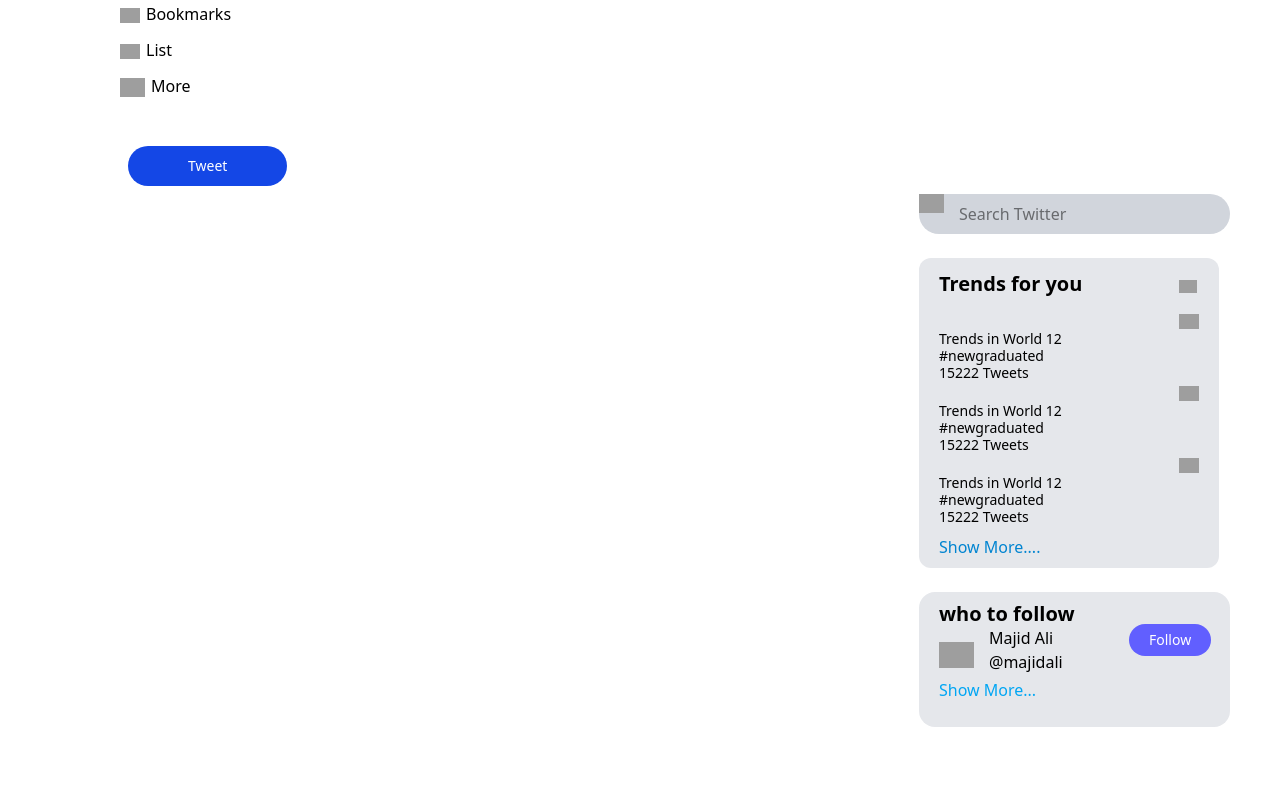
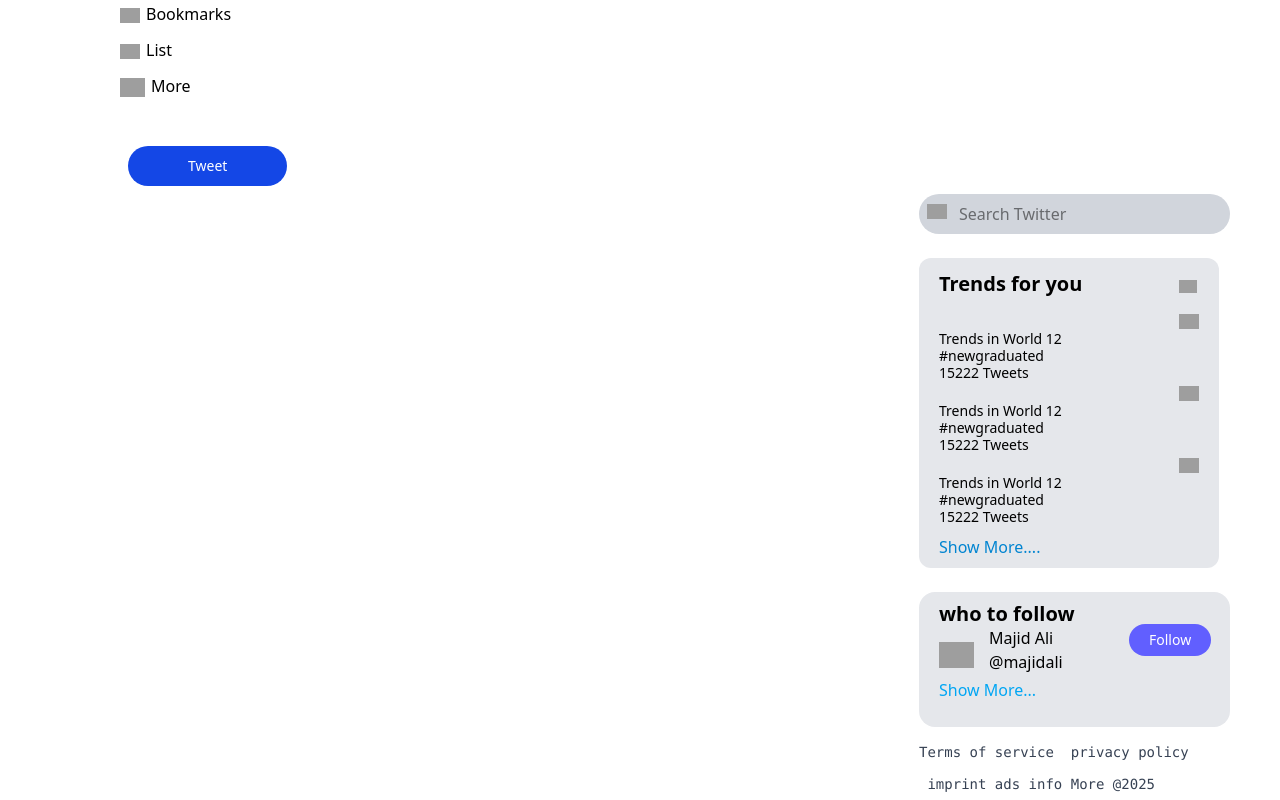
Before and after one commit to Majid-Ali005/Twitter_Design_Clone_Next.JS-, a Next.js app in the folder twitter-clone/: page / in a window 1280 px wide. Shown: the part 300-1100 px from the top of the page. Before the commit the page ends 1027 px from the top, so only its background shows below. Built offline with nearby package versions, Linux system fonts and the light colour scheme; grey boxes are pictures that could not be loaded.

Commit message:
right side is complete but designing and improvment is remaining.

```diff
--- a/twitter-clone/app/rightSide/RightSide.jsx
+++ b/twitter-clone/app/rightSide/RightSide.jsx
@@ -5,10 +5,10 @@
     return (
         <>
             <div className="float-right mr-[50px] mt-[-480]">
-   <img src="https://encrypted-tbn0.gstatic.com/images?q=tbn:ANd9GcR2NXf1RfbZp1i89Q23OCXyZYYZr-hF3aWp_vO74CGsv3lNX3Df7sYnUGg3kleXCaxOmHc&usqp=CAU"
-   width={25}
-   height={25}
-   className="mt[px] absolute z-50"
+                <img src="https://static-00.iconduck.com/assets.00/search-icon-2048x2048-cmujl7en.png"
+                    width={20}
+                    height={20}
+                    className="mt-[10px] ml-2 absolute z-50"
                 />
 
                 <input type="text" placeholder="Search Twitter" className="bg-gray-300 px-[40px] py-2 rounded-4xl relative" />
@@ -99,6 +99,10 @@
                         <p className="text-sky-500 mt-1">Show More...</p>
 
                     </div>
+                    <br /><br /><br /><br /><br /><br />
+                    <pre>
+                        <p className="text-sm/8 text-gray-700">Terms of service  privacy policy <br /> imprint ads info More @2025</p>
+                    </pre>
                 </div>
 
             </div>
```
Also changed, not shown: 1 other file (tests, documents, lock files or other folders). Lines whose indentation alone changed are shown as unchanged.
